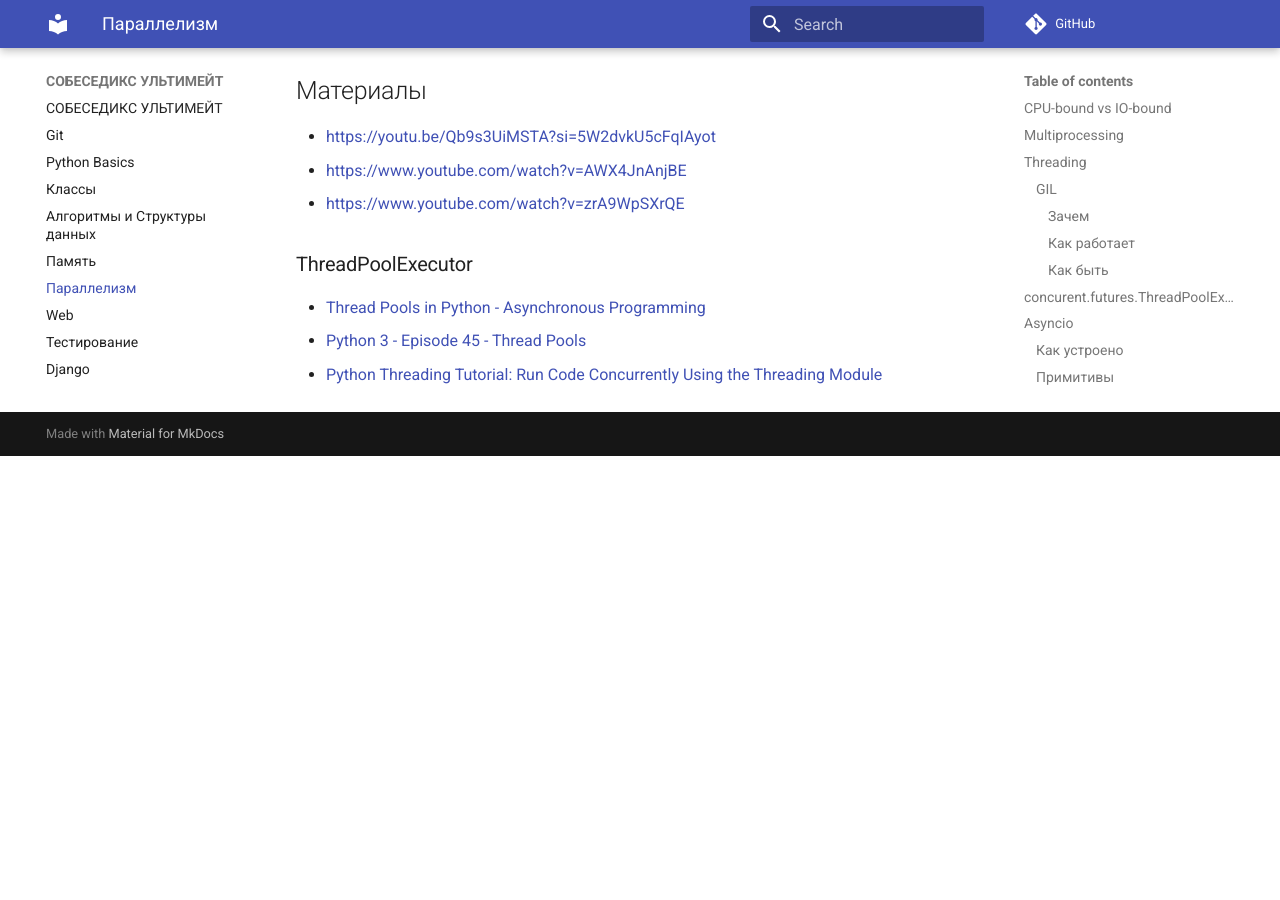
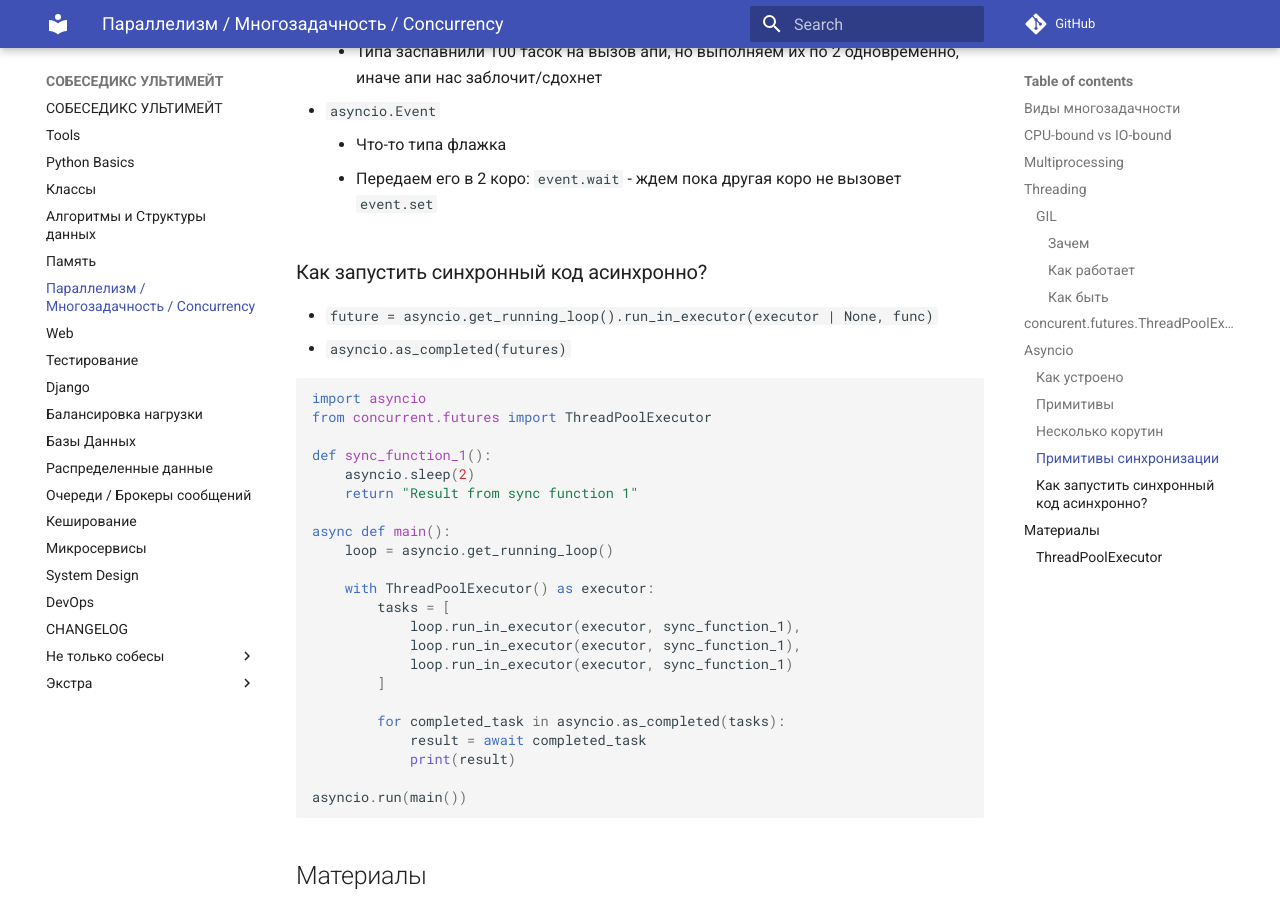
Before and after one commit to potykion/sobesedix, an MkDocs documentation site: the page built from docs/06_Параллелизм.md, in a window 1280 px wide and 900 px high, scrolled down 3354 px. Built offline with MkDocs 1.6.1 and Material for MkDocs 9.7.7, drawn with Linux system fonts in a browser that asks for light colours; comment, search, counter and statistics services are not loaded; before the commit the page ends 3810 px from its top, so only the background shows below that; some of the changed text lies outside the part shown.

Commit message:
2024-10-20 release: Tools article, Python context manager addition, Python class var, Concurrency types, sync as async

````diff
--- a/docs/06_Параллелизм.md
+++ b/docs/06_Параллелизм.md
@@ -1,11 +1,18 @@
-# Параллелизм
+# Параллелизм / Многозадачность / Concurrency
 
 > Multiprocessing / Threading / Async
+
+
+## Виды многозадачности
+
+- Вытесняющая - на уровне ОС - треды/процессы
+- Кооперативная - на уровне кода = асинхронщина
 
 ## CPU-bound vs IO-bound
 
 - CPU-bound: когда нужно считать
 - IO-bound: когда нужно ходить в бд, по сети
+
 
 ## Multiprocessing
 
@@ -119,6 +126,38 @@
     - Что-то типа флажка
     - Передаем его в 2 коро: `event.wait` - ждем пока другая коро не вызовет `event.set`
 
+### Как запустить синхронный код асинхронно?
+
+- `future = asyncio.get_running_loop().run_in_executor(executor | None, func)`
+- `asyncio.as_completed(futures)`
+
+```python
+import asyncio
+from concurrent.futures import ThreadPoolExecutor
+
+def sync_function_1():
+    asyncio.sleep(2)
+    return "Result from sync function 1"
+
+async def main():
+    loop = asyncio.get_running_loop()
+
+    with ThreadPoolExecutor() as executor:
+        tasks = [
+            loop.run_in_executor(executor, sync_function_1),
+            loop.run_in_executor(executor, sync_function_1),
+            loop.run_in_executor(executor, sync_function_1)
+        ]
+
+        for completed_task in asyncio.as_completed(tasks):
+            result = await completed_task
+            print(result)
+
+asyncio.run(main())
+```
+
+
+
 ## Материалы
 
 - https://youtu.be/Qb9s3UiMSTA?si=5W2dvkU5cFqIAyot
````
Also changed, not shown: docs/01_Git.md (deleted, +0 -7 lines), docs/01_Tools.md (added, +16 -0 lines), docs/02_Python_Basics.md (+20 -0 lines), docs/03_Классы.md (+15 -0 lines), docs/CHANGELOG.md (+7 -0 lines), docs/index.md (+1 -1 lines).
